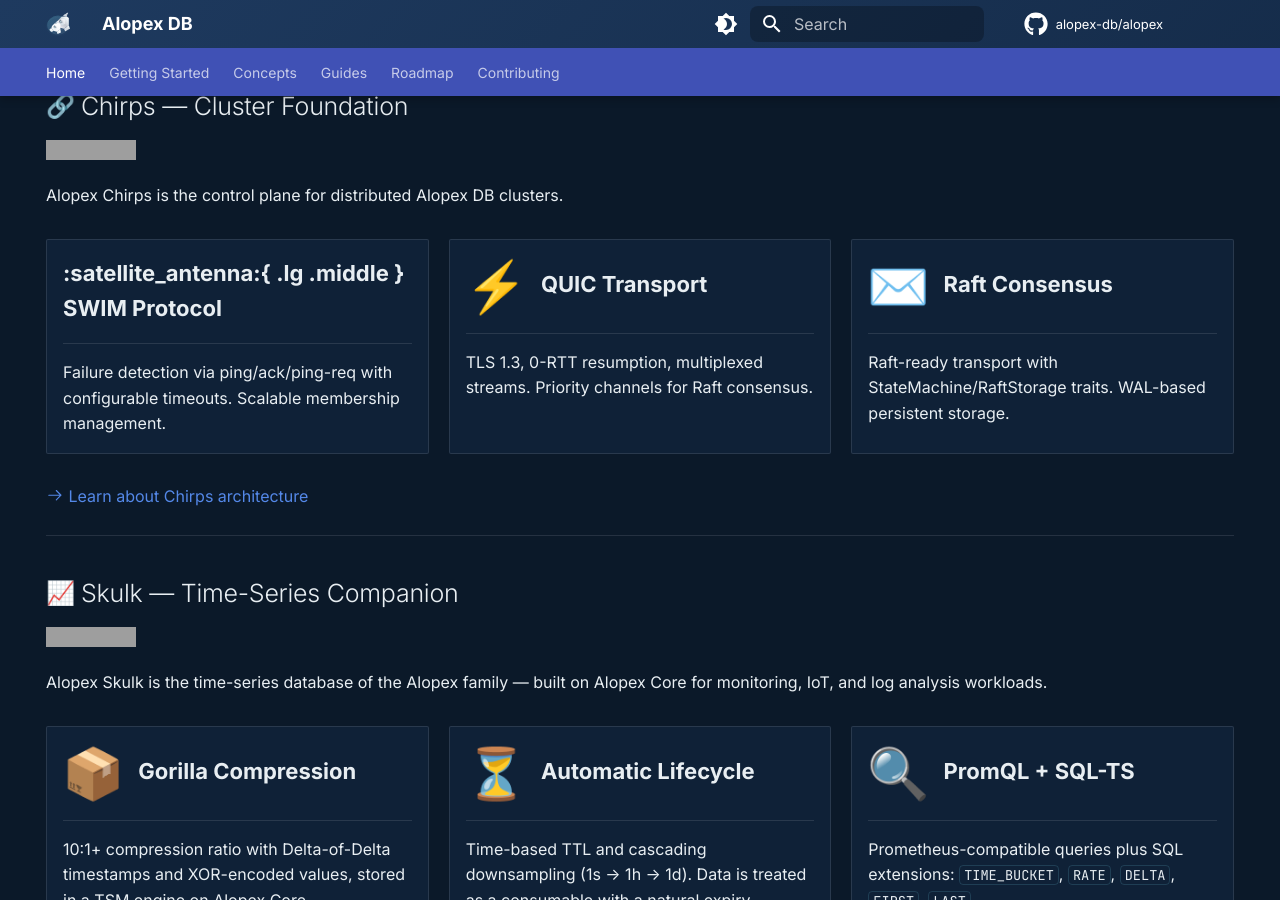
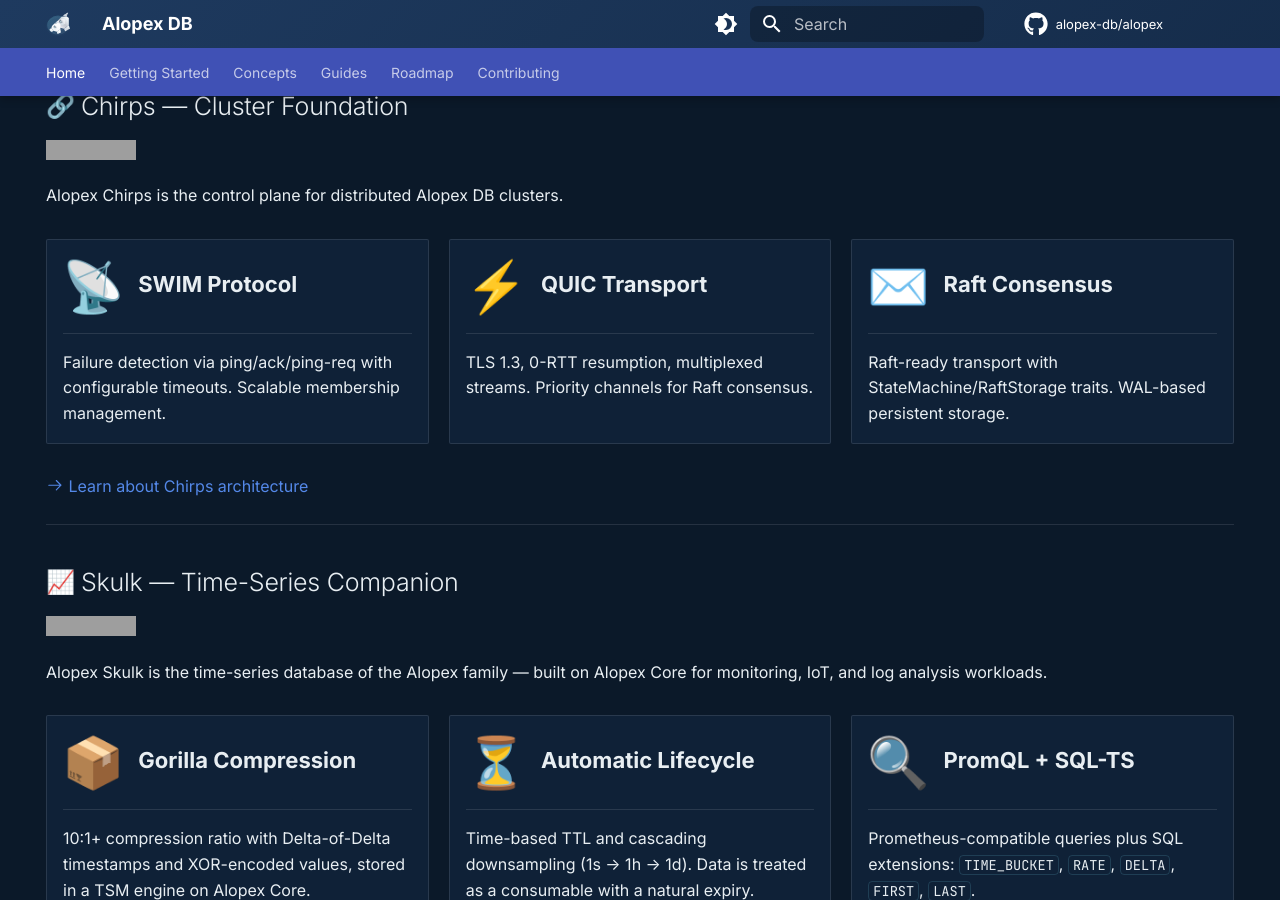
Before and after one commit to alopex-db/alopex-db.github.io, an MkDocs documentation site: the page built from docs/index.md, in a window 1280 px wide and 900 px high, scrolled down 4979 px. Built offline with MkDocs 1.6.1 and Material for MkDocs 9.7.7, drawn with Linux system fonts in a browser that asks for light colours; emoji names are drawn with the system emoji font; comment, search, counter and statistics services are not loaded; part of the change alters nothing that is shown; grey boxes are pictures that could not be loaded.

Commit message:
Fix unrendered :satellite_antenna: emoji shortcode
The shortname does not exist in the twemoji index, so it rendered as
literal text on the Chirps section SWIM Protocol card. Replace with
:satellite:. Site-wide scan confirms no other literal shortcodes remain.

Co-Authored-By: Claude Fable 5 <noreply@anthropic.com>

```diff
--- a/docs/index.md
+++ b/docs/index.md
@@ -306,7 +306,7 @@ Alopex Chirps is the control plane for distributed Alopex DB clusters.
 
 <div class="grid cards" markdown>
 
--   :satellite_antenna:{ .lg .middle } **SWIM Protocol**
+-   :satellite:{ .lg .middle } **SWIM Protocol**
 
     ---
 
```
